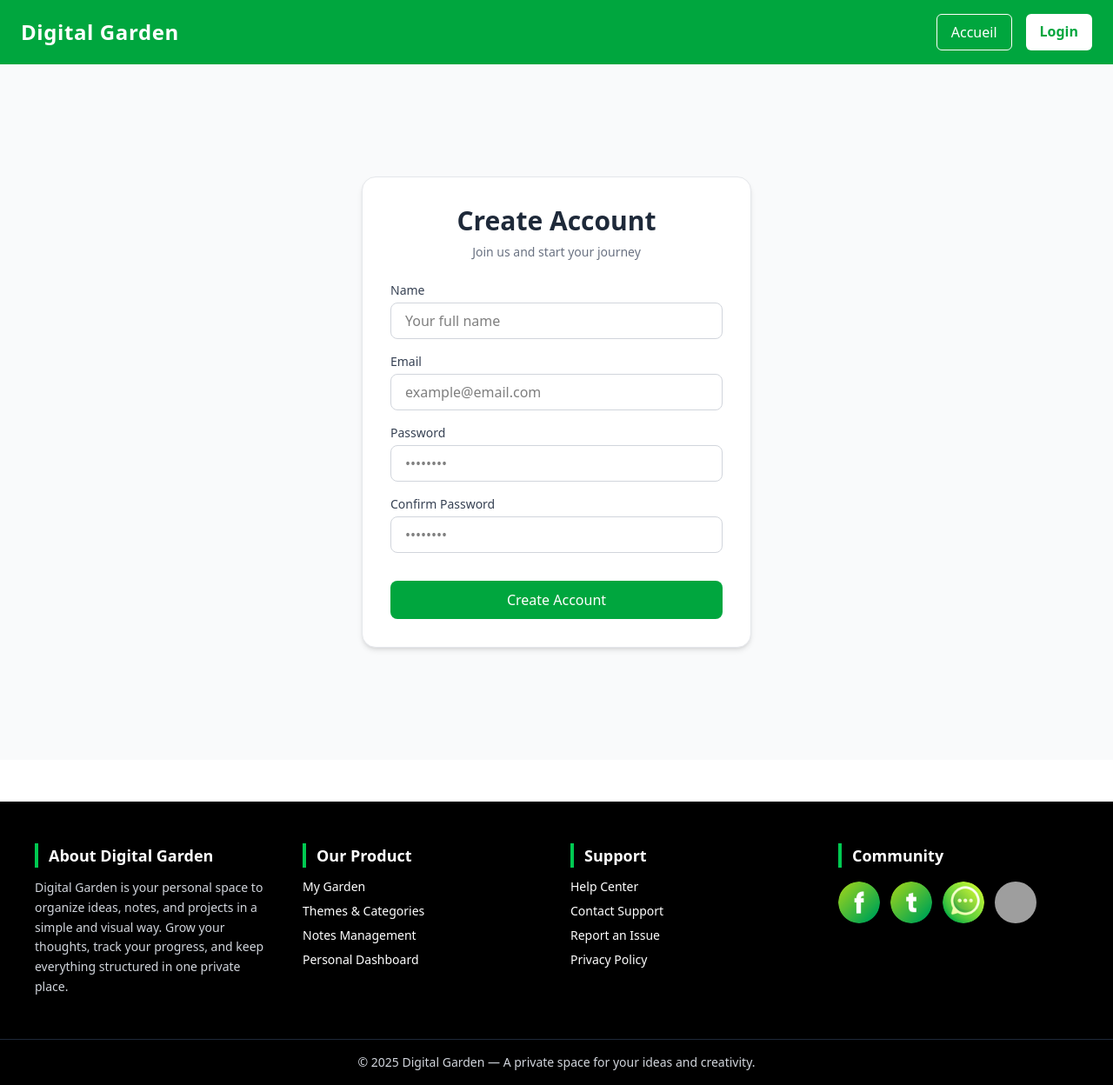
After one commit to ISMAILBENMEZI/Digital-Garden_Version-POO, a PHP site: page /public/register.php in a window 1280 px wide. The commit adds this page. Shown: the whole page at 87% size. Run offline with PHP 8.4, Linux system fonts and the light colour scheme; grey boxes are pictures that could not be loaded.

Commit message:
done register

```diff
--- a/includes/footer.php
+++ b/includes/footer.php
@@ -38,6 +38,7 @@
               </ul>
           </div>
 
+          <?php if ($page === 'index'): ?>
               <div>
                   <h3 class="text-lg font-semibold mb-4 border-l-4 border-green-500 pl-3">
                       Community
@@ -65,7 +66,35 @@
                       </a>
                   </div>
               </div>
-
+          <?php elseif ($page === 'register'): ?>
+              <div>
+                  <h3 class="text-lg font-semibold mb-4 border-l-4 border-green-500 pl-3">
+                      Community
+                  </h3>
+                  <div class="flex flex-wrap gap-3">
+                      <a href="#">
+                          <img src="../IMG/letter-f_8370671.png"
+                              class="w-12 h-12 rounded-full transition transform hover:-translate-y-1 hover:shadow-[0_0_10px_#22c55e]"
+                              alt="Facebook">
+                      </a>
+                      <a href="#">
+                          <img src="../IMG/letter-t_8370646 (1).png"
+                              class="w-12 h-12 rounded-full transition transform hover:-translate-y-1 hover:shadow-[0_0_10px_#22c55e]"
+                              alt="Instagram">
+                      </a>
+                      <a href="#">
+                          <img src="../IMG/whatsapp_3698386.png"
+                              class="w-12 h-12 rounded-full transition transform hover:-translate-y-1 hover:shadow-[0_0_10px_#22c55e]"
+                              alt="X">
+                      </a>
+                      <a href="#">
+                          <img src="../IMG/photo-camera_3324888.png"
+                              class="w-12 h-12 rounded-full transition transform hover:-translate-y-1 hover:shadow-[0_0_10px_#22c55e]"
+                              alt="YouTube">
+                      </a>
+                  </div>
+              </div>
+          <?php endif; ?>
       </div>
 
       <div class="border-t border-gray-800 py-4 text-center text-sm text-gray-300">
--- a/includes/header.php
+++ b/includes/header.php
@@ -8,16 +8,27 @@
 
           <?php if ($page === 'index'): ?>
               <div class="flex space-x-4">
-                <a href="register.php"
+                  <a href="./public/register.php"
                       class="px-4 py-2 rounded-md border border-white hover:bg-white hover:text-green-600 transition">
                       Create Account
                   </a>
 
-                <a href="login.php"
+                  <a href="./public/login.php"
                       class="px-4 py-2 rounded-md bg-white text-green-600 font-semibold hover:bg-green-100 transition">
                       Login
                   </a>
               </div>
+          <?php elseif ($page === "register"): ?>
+              <div class="flex space-x-4">
+                  <a href="../index.php"
+                      class="px-4 py-2 rounded-md border border-white hover:bg-white hover:text-green-600 transition">
+                      Accueil
+                  </a>
+
+                  <a href="../public/login.php"
+                      class="px-4 py-2 rounded-md bg-white text-green-600 font-semibold hover:bg-green-100 transition">
+                      Login
+                  </a>
               <?php endif; ?>
       </nav>
   </header>
--- a/index.php
+++ b/index.php
@@ -4,7 +4,7 @@
 <head>
     <meta charset="UTF-8">
     <meta name="viewport" content="width=device-width, initial-scale=1.0">
-    <link href="public/style.css" rel="stylesheet">
+    <link href="public_assets/style.css" rel="stylesheet">
 </head>
 
 <body>
--- /dev/null
+++ b/public/register.php
@@ -0,0 +1,85 @@
+<!DOCTYPE html>
+<html lang="en">
+
+<head>
+    <meta charset="UTF-8">
+    <meta name="viewport" content="width=device-width, initial-scale=1.0">
+    <title>Document</title>
+    <script src="https://cdn.jsdelivr.net/npm/@tailwindcss/browser@4"></script>
+
+</head>
+
+<body>
+
+    <?php
+    $page = 'register';
+    require_once "../includes/header.php";
+    ?>
+    <main class="min-h-screen flex items-center justify-center bg-gray-50">
+        <div class="w-full max-w-md p-8 bg-white border border-gray-200 rounded-2xl shadow-md">
+
+            <h1 class="text-3xl font-semibold text-gray-800 text-center mb-2">
+                Create Account
+            </h1>
+            <p class="text-center text-sm text-gray-500 mb-6">
+                Join us and start your journey
+            </p>
+
+            <form class="space-y-4" id="form" method="POST" action="../Controller/RegisterController.php">
+
+                <div>
+                    <label class="block text-sm font-medium text-gray-700 mb-1">
+                        Name
+                    </label>
+                    <input type="text" id="userName" name="userName"
+                        placeholder="Your full name"
+                        class="w-full px-4 py-2 border border-gray-300 rounded-lg
+                           focus:outline-none focus:ring-2 focus:ring-green-500
+                           focus:border-green-500">
+                </div>
+
+                <div>
+                    <label class="block text-sm font-medium text-gray-700 mb-1">
+                        Email
+                    </label>
+                    <input type="email" id="email" name="email"
+                        placeholder="example@email.com"
+                        class="w-full px-4 py-2 border border-gray-300 rounded-lg
+                           focus:outline-none focus:ring-2 focus:ring-green-500
+                           focus:border-green-500">
+                </div>
+
+                <div>
+                    <label class="block text-sm font-medium text-gray-700 mb-1">
+                        Password
+                    </label>
+                    <input type="password" id="password" name="password"
+                        placeholder="••••••••"
+                        class="w-full px-4 py-2 border border-gray-300 rounded-lg
+                           focus:outline-none focus:ring-2 focus:ring-green-500
+                           focus:border-green-500">
+                </div>
+
+                <div>
+                    <label class="block text-sm font-medium text-gray-700 mb-1">
+                        Confirm Password
+                    </label>
+                    <input type="password" id="confirmPassword" name="confirmPassword"
+                        placeholder="••••••••"
+                        class="w-full px-4 py-2 border border-gray-300 rounded-lg
+                           focus:outline-none focus:ring-2 focus:ring-green-500
+                           focus:border-green-500">
+                </div>
+
+                <button type="submit" name="createAccount"
+                    class="w-full mt-4 bg-green-600 text-white py-2.5 rounded-lg font-medium
+                       hover:bg-green-700 transition duration-200">
+                    Create Account
+                </button>
+            </form>
+        </div>
+    </main>
+    <?php require_once "../includes/footer.php" ?>
+</body>
+
+</html>
```
Also changed, not shown: Controller/RegisterController.php (+46 -0 lines), Repository/UserRepository.php (+4 -3 lines), public/accountPending.php (added, +49 -0 lines), public_assets/style.css (renamed from public/style.css). Lines whose indentation alone changed are shown as unchanged.
